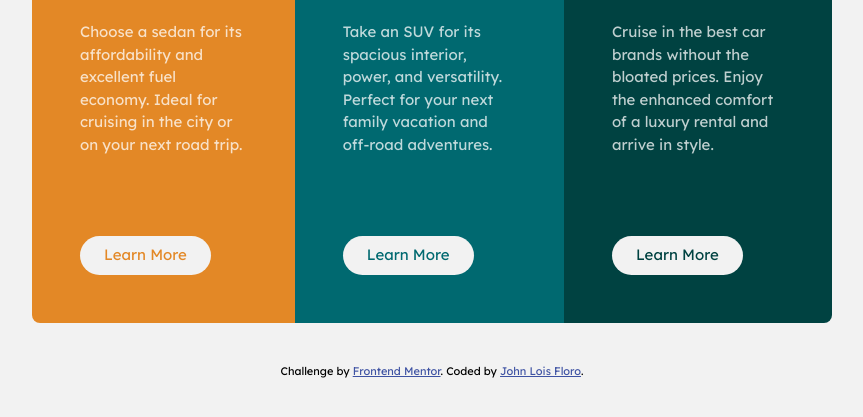
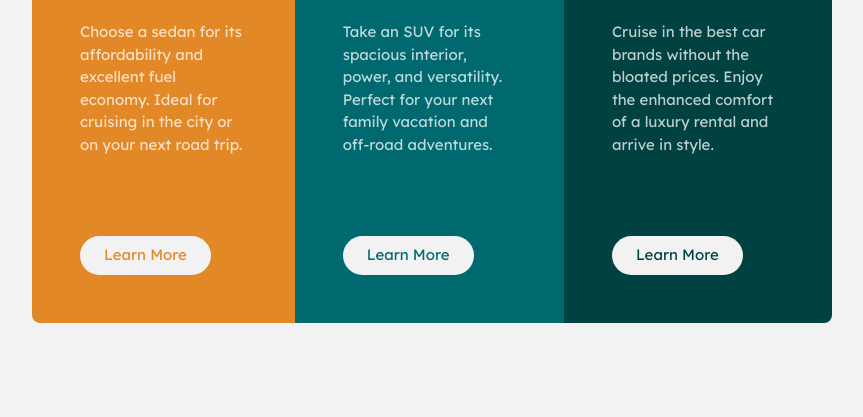
Before and after one commit to loifloro/3-column-preview-card-component, a website: page dist/index.html in a window 1280 px wide. Shown: the part 327-744 px from the top of the page, without its empty margins (208-1071 px from the left). Drawn offline with Linux system fonts and the light colour scheme.

Commit message:
Comment footer
Comment footer to easily center the card

```diff
--- a/dist/index.html
+++ b/dist/index.html
@@ -39,9 +39,9 @@
     </div>
   </main>
 
-  <footer class="attribution">
+  <!-- <footer class="attribution">
     Challenge by <a href="https://www.frontendmentor.io?ref=challenge" target="_blank">Frontend Mentor</a>.
     Coded by <a href="#">John Lois Floro</a>.
-  </footer>
+  </footer> -->
 </body>
 </html>
```
